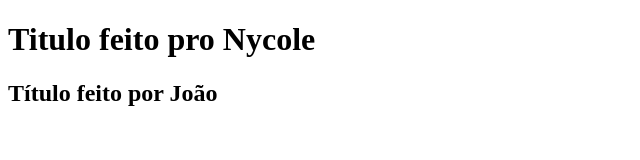
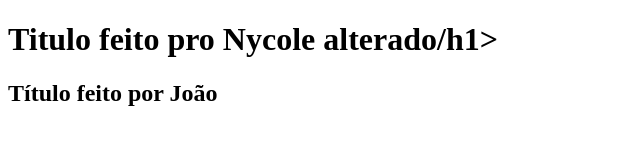
Before and after one commit to nycadsd/aula-git-essencial, a plain HTML site: page index.html in a window 1280 px wide. Shown: the whole page, without its empty margins (0-640 px from the left). Drawn offline with Linux system fonts and the light colour scheme.

Commit message:
Título 1 alterado por Nycole

```diff
--- a/index.html
+++ b/index.html
@@ -7,7 +7,7 @@
 </head>
 <body>
 
-    <h1>Titulo feito pro Nycole</h1>
+    <h1>Titulo feito pro Nycole alterado/h1>
     <h2>Título feito por João</h2>
 
 </body>
```
